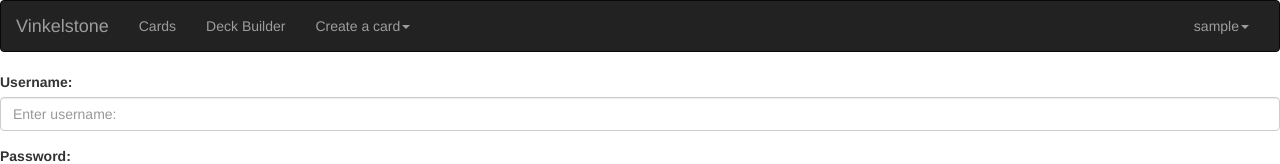
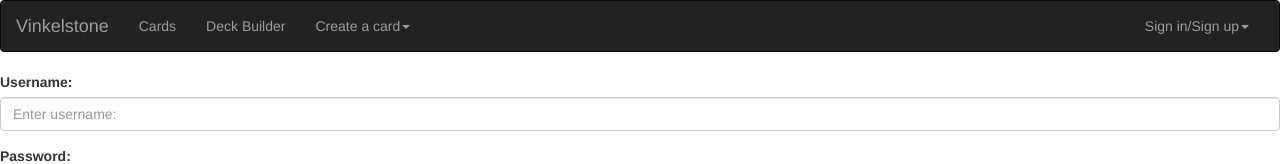
Before and after one commit to Team-Vinkel/Vinkelstone, an Angular app: page /sign-in in a window 1280 px wide. Shown: the top 164 px of the page. Built offline with nearby package versions, Linux system fonts and the light colour scheme; sample sign-in values are in the browser's storage.

Commit message:
Added seamless user authentication(NO MORE RELOADS!!!!!!)

```diff
--- a/src/app/app.component.html
+++ b/src/app/app.component.html
@@ -47,7 +47,7 @@
                     <a class="dropdown-toggle" data-toggle="dropdown" href="#" role="button" aria-expanded="false">{{username}}<span class="caret"></span></a>
                     <ul class="dropdown-menu">
                         <li>
-                            <a href="" (click)="logout()">Logout</a>
+                            <a routerLink="/home" (click)="logout()">Logout</a>
                         </li>
                     </ul>
                 </li>
--- a/src/app/app.component.ts
+++ b/src/app/app.component.ts
@@ -9,15 +9,21 @@ import { AuthService } from './auth/auth.service';
 export class AppComponent implements OnInit {
   public isUserLoggedIn: boolean;
   public username: string;
+
   constructor(private _authService: AuthService) {
   }
 
   ngOnInit() {
-    this.isUserLoggedIn = this._authService.isUserLoggedIn();
-    if (this.isUserLoggedIn) {
-      let userInfo = JSON.parse(localStorage.getItem('user'));
-      this.username = userInfo.username;
-    }
+    this._authService.isUserLoggedIn.subscribe(
+      res => {
+        this.isUserLoggedIn = res;
+        if (this.isUserLoggedIn) {
+          let userInfo = JSON.parse(localStorage.getItem('user'));
+          this.username = userInfo.username;
+        }
+      }
+    );
+    this._authService.checkUserLogIn();
   }
 
   logout() {
--- a/src/app/auth/auth.service.ts
+++ b/src/app/auth/auth.service.ts
@@ -6,10 +6,14 @@ import { IUser } from './shared/user';
 
 import { Crypto } from './../shared/utils/crypto';
 
+import { Subject } from 'rxjs/Subject';
+
 @Injectable()
 export class AuthService {
+    private _isUserLoggedIn: Subject<boolean>;
 
     constructor(private _kinveyService: KinveyService) {
+        this._isUserLoggedIn = new Subject<boolean>();
     }
 
     public loginUser(user: IUser) {
@@ -24,15 +28,29 @@ export class AuthService {
 
     public logoutUser() {
         localStorage.removeItem('user');
+        this._isUserLoggedIn.next(false);
     }
 
-    public isUserLoggedIn() {
-        let userDataString: string = localStorage.getItem('user');
-        if (!userDataString) {
-            return false;
+    public get isUserLoggedIn() {
+        return this._isUserLoggedIn.asObservable();
+    }
+
+    public setIsUserLoggedIn() {
+        this._isUserLoggedIn.next(true);
+    }
+
+    public checkUserLogIn() {
+        let userString = localStorage.getItem('user');
+        if (!userString) {
+            this._isUserLoggedIn.next(false);
+        } else {
+            let user = JSON.parse(userString);
+            if (!user.authtoken) {
+                this._isUserLoggedIn.next(false);
+            } else {
+                this._isUserLoggedIn.next(true);
+            }
         }
-
-        return true;
     }
 
     private formatUserData(user: IUser) {
--- a/src/app/auth/sign-in/sign-in.component.ts
+++ b/src/app/auth/sign-in/sign-in.component.ts
@@ -31,6 +31,7 @@ export class SignInComponent implements OnInit {
               authtoken: res._kmd.authtoken
             };
             localStorage.setItem('user', JSON.stringify(loggedInUser));
+            this._authService.setIsUserLoggedIn();
           }
         },
         err => console.log(err)
```
